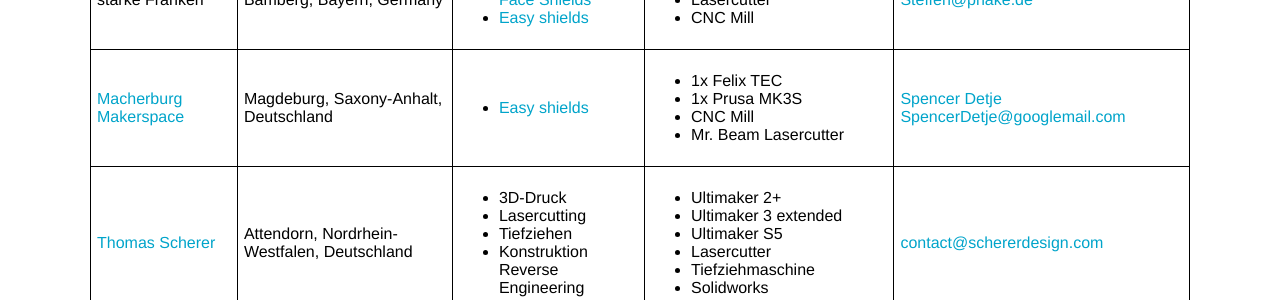
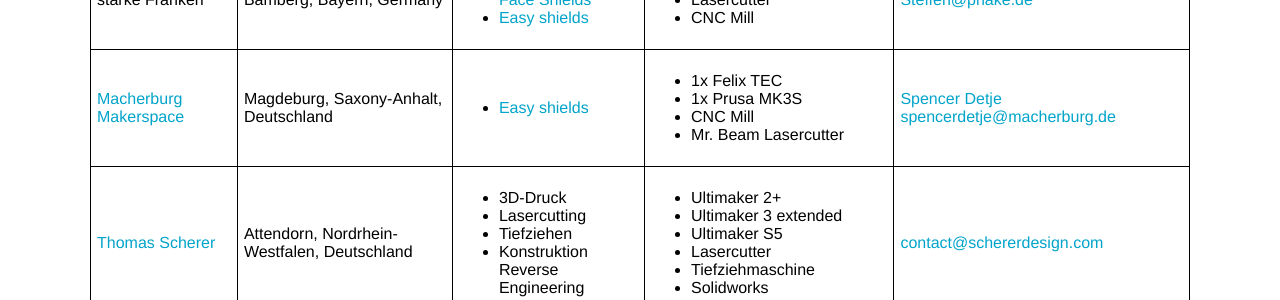
Before and after one commit to CloudCannon/hydra-jekyll-template, a Jekyll site: the page built from en/index.html, in a window 1280 px wide and 900 px high, scrolled down 1435 px. Shown: the part 170-470 px from the top of the window. Built offline with Jekyll 4.4.1, drawn with Linux system fonts in a browser that asks for light colours.

Commit message:
changed email for macherbug

```diff
--- a/_data/hubs.yml
+++ b/_data/hubs.yml
@@ -59,7 +59,7 @@
     # State / region is optional
     state: Saxony-Anhalt
     city: Magdeburg
-    contact: '<a href="mailto:SpencerDetje@googlemail.com">Spencer Detje SpencerDetje@googlemail.com</a>'
+    contact: '<a href="mailto:spencerdetje@macherburg.de">Spencer Detje spencerdetje@macherburg.de</a>'
     capacity:
       - 1x Felix TEC
       - 1x Prusa MK3S
```
